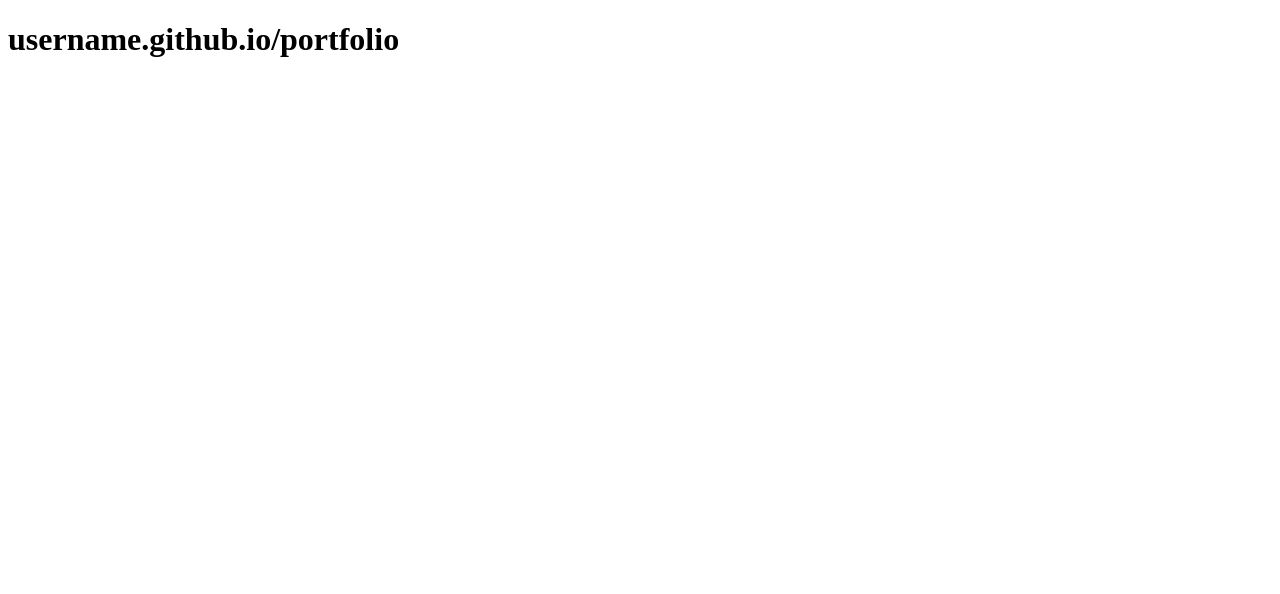
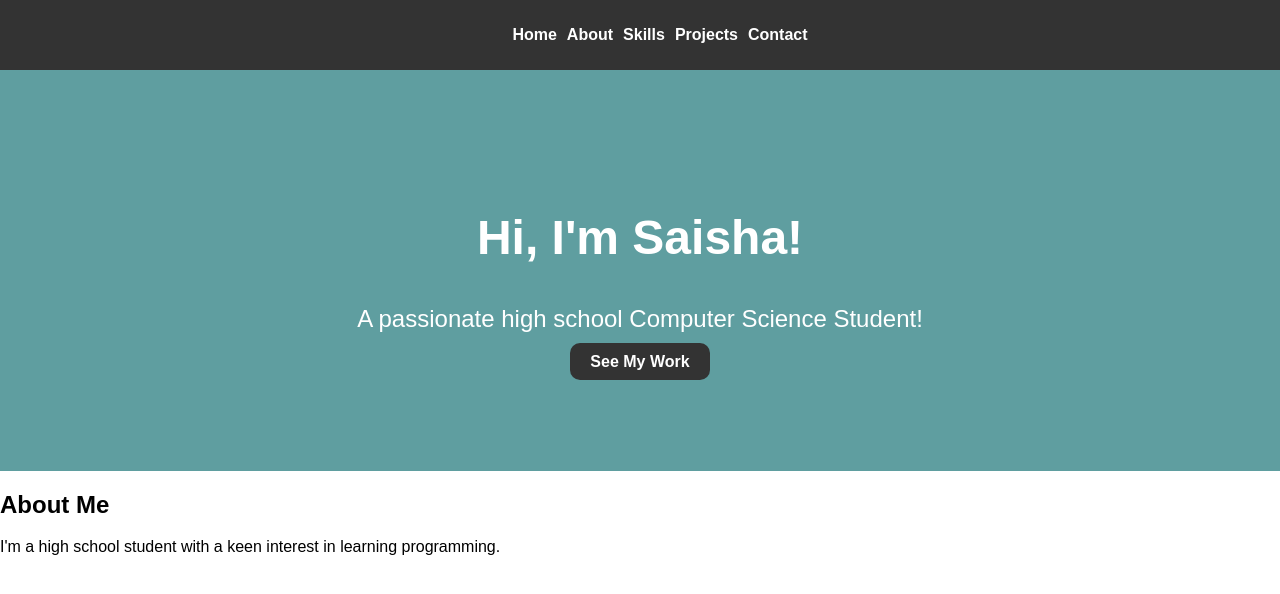
Before and after one commit to SaishaPatel/Portfolio, a plain HTML site: page index.html in a window 1280 px wide. Drawn offline with Linux system fonts and the light colour scheme.

Commit message:
Portfolio up to About section

```diff
--- a/index.html
+++ b/index.html
@@ -1,11 +1,39 @@
 <!DOCTYPE html>
 <html lang="en">
 <head>
+    <link rel="stylesheet" href="style.css">
     <meta charset="UTF-8">
     <meta name="viewport" content="width=device-width, initial-scale=1.0">
     <title>Portfolio-Saisha</title>
+    <link rel="stylesheet" href="https://cdnjs.cloudflare.com/ajax/libs/font-awesome/6.7.0/css/all.min.css" integrity="sha512-9xKTRVabjVeZmc+GUW8GgSmcREDunMM+Dt/GrzchfN8tkwHizc5RP4Ok/MXFFy5rIjJjzhndFScTceq5e6GvVQ==" crossorigin="anonymous" referrerpolicy="no-referrer" />
 </head>
 <body>
-    <h1>username.github.io/portfolio</h1>
+    <!-- Header Section -->
+    <header>
+        <nav>
+            <ul>
+                <li><a href="#">Home</a></li>
+                <li><a href="#about">About</a></li>
+                <li><a href="#skills">Skills</a></li>
+                <li><a href="#projects">Projects</a></li>
+                <li><a href="#contact">Contact</a></li>
+            </ul>
+        </nav>
+    </header>
+
+    <!-- Hero Section -->
+     <section class="hero">
+        <div class="hero-content">
+            <h1>Hi, I'm Saisha!</h1>
+            <p>A passionate high school Computer Science Student!</p>
+            <a href="https://github.com/SaishaPatel" class="cta-button">See My Work</a>
+        </div>
+     </section>
+
+     <!-- About Section -->
+      <section id="about" class="about">
+        <h2>About Me</h2>
+        <p>I'm a high school student with a keen interest in learning programming.</p>
+      </section>
 </body>
 </html>
--- /dev/null
+++ b/style.css
@@ -0,0 +1,48 @@
+body {
+    margin: 0;
+    font-family: Arial, Helvetica, sans-serif;
+}
+header {
+    background-color: #333;
+    color: white;
+    padding: 10px 20px;
+}
+header nav ul {
+    list-style-type: none;
+    display: flex;
+    justify-content: center;
+    gap: 10px;
+}
+header nav ul li a {
+    color: white;
+    text-decoration: none;
+    font-weight: bold;
+}
+header nav ul li a:hover {
+    text-decoration: underline;
+    color: orange;
+}
+
+/* Hero Section */
+
+.hero {
+    background-color: cadetblue;
+    color: white;
+    text-align: center;
+    padding: 100px 20px;
+}
+.hero-content h1 {
+    font-size: 3rem;
+}
+.hero-content p {
+    font-size: 1.5rem;
+    margin: 20px 0;
+}
+.cta-button {
+    background-color: #333;
+    color: white;
+    padding: 10px 20px;
+    text-decoration: none;
+    font-weight: bold;
+    border-radius: 10px;
+}
```
Also changed, not shown: images/landingpage_image.png (added), images/portfolio.png (added), images/webapp.png (added), 1 other file.
